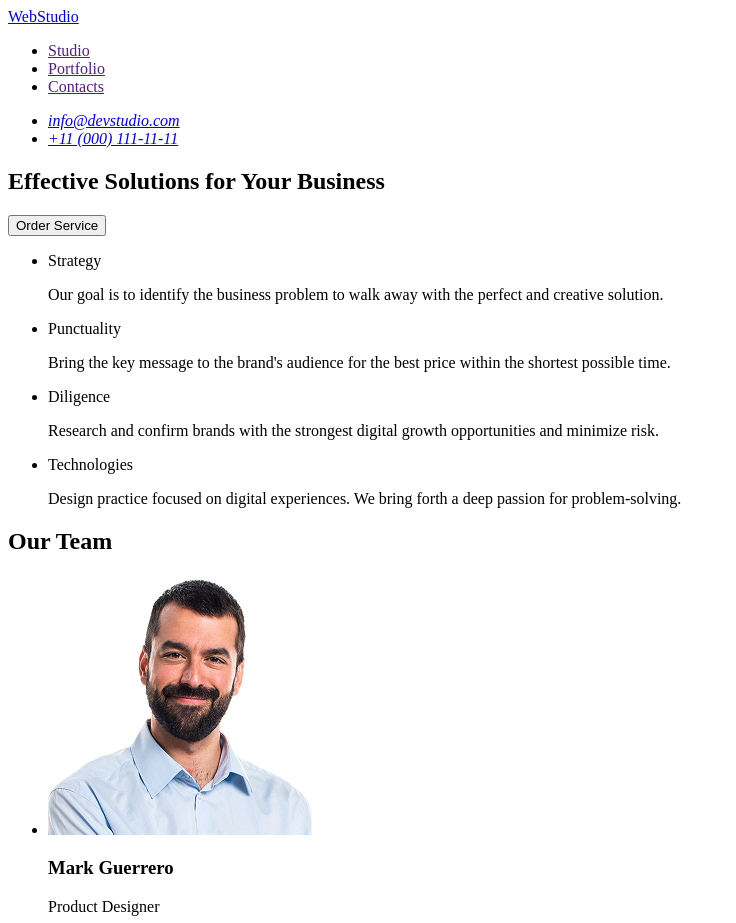
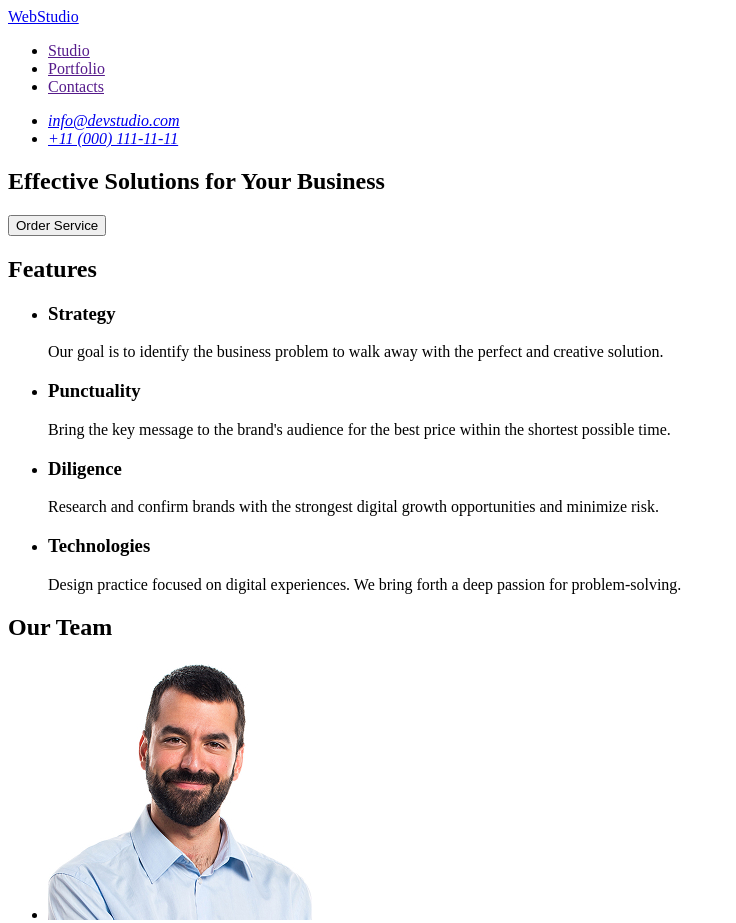
Before and after one commit to denisfomenko551990-glitch/goit-markup-hw-01, a plain HTML site: page index.html in a window 1280 px wide. Shown: the top 923 px of the page, without its empty margins (0-736 px from the left). Drawn offline with Linux system fonts and the light colour scheme.

Commit message:
fix section Features

```diff
--- a/index.html
+++ b/index.html
@@ -30,24 +30,25 @@
             <button type="button">Order Service</button>
         </section>
         <section>
+            <h2>Features</h2>
             <ul>
                 <li>
-                    <p>Strategy</p>
+                    <h3>Strategy</h3>
                     <p>Our goal is to identify the business
                         problem to walk away with the perfect and creative solution.</p>
                 </li>
                 <li>
-                    <p>Punctuality</p>
+                    <h3>Punctuality</h3>
                     <p>Bring the key message to the brand's audience for the best price within the shortest possible
                         time.</p>
                 </li>
                 <li>
-                    <p>Diligence</p>
+                    <h3>Diligence</h3>
                     <p>Research and confirm brands with the strongest digital growth opportunities and minimize risk.
                     </p>
                 </li>
                 <li>
-                    <p>Technologies</p>
+                    <h3>Technologies</h3>
                     <p>Design practice focused on digital experiences. We bring forth a deep passion for
                         problem-solving.</p>
                 </li>
```
